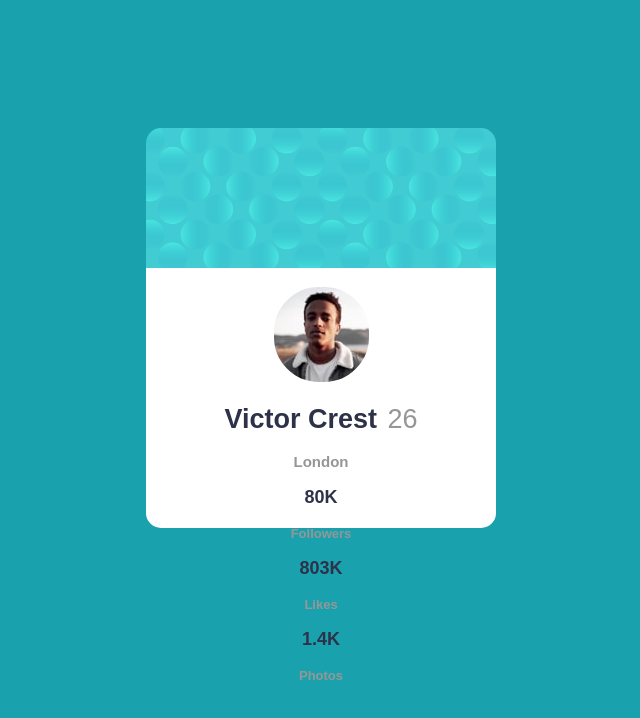
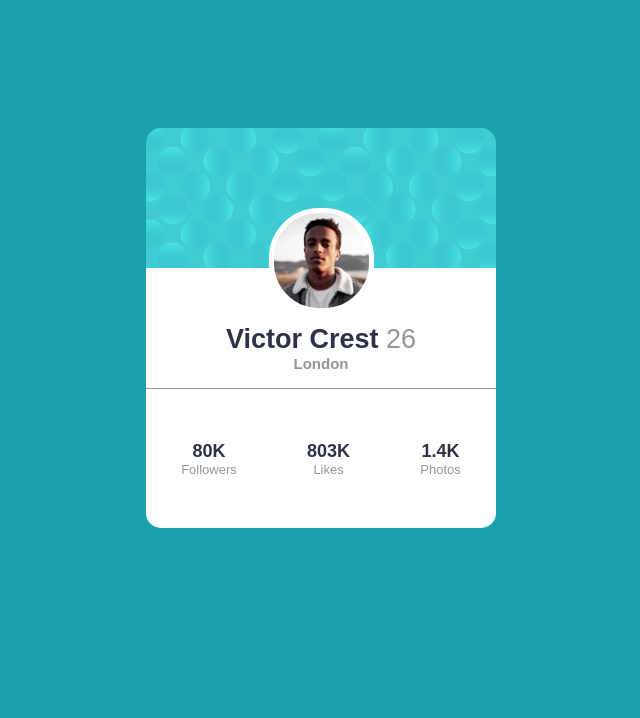
Before and after one commit to RGS-Frontend-Mentor-Challenges/profile-card, a plain HTML site: page index.html in a window 1280 px wide. Shown: the whole page, without its empty margins (319-959 px from the left). Drawn offline with Linux system fonts and the light colour scheme; a web font is replaced by a local one.

Commit message:
Ajustments

```diff
--- a/index.html
+++ b/index.html
@@ -12,44 +12,46 @@
 
 <body>
 
-  <section class="main">
+  <main class="main">
 
     <div class="pic"></div>
 
+    <div class="mainText">
+
       <h2 class="userName elementMargin">
         Victor Crest<span class="age">26</span>
+        <p class="location elementMargin">London</p>
       </h2>
 
-    <p class="locatio">London</p>
+    </div>
 
-
-
+    <ul class="statconfig">
 
       <li class="stats">
 
-          <span>80K</span>
-          <p>Followers</p>
+        <span class="bigText">80K</span>
+        <p class="statDescription">Followers</p>
 
       </li>
 
       <li class="stats">
 
-          <span>803K</span>
-          <p>Likes</p>
+        <span class="bigText">803K</span>
+        <p class="statDescription">Likes</p>
 
       </li>
 
       <li class="stats">
 
-          <span>1.4K</span>
-          <p>Photos</p>
+        <span class="bigText">1.4K</span>
+        <p class="statDescription">Photos</p>
 
       </li>
 
     </ul>
 
     </div>
-  </section>
+  </main>
 
 </body>
 
--- a/style.css
+++ b/style.css
@@ -8,7 +8,8 @@
 }
 
 .elementMargin {
-    margin-top: 5%;
+    width: 70%;
+    margin: auto;
 }
 
 body {
@@ -23,11 +24,36 @@ body {
     background-image: url(./images/bg-pattern-card.svg);
     background-repeat: no-repeat;
     width: 350px;
+    max-width: 350px;
+    min-width: 350px;
     height: 400px;
     margin: 10% auto;
     background-color: white;
     border-radius: 15px;
     padding-top: 12%;
+    position: relative;
+}
+
+.pic {
+    border-radius: 50px;
+    border: 5px solid white;
+    width: 105px;
+    height: 105px;
+    background-image: url(./images/image-victor.jpg);
+    position: absolute;
+    top: 20%;
+    left: center;
+    left: 35%;
+}
+
+.mainText {
+    height: 30%;
+    width: 100%;
+    display: flex;
+    align-items: center;
+    align-content: space-between;
+    position: absolute;
+    top: 40%;
 }
 
 .age {
@@ -36,17 +62,7 @@ body {
     font-weight: lighter;
 }
 
-.pic {
-    border-radius: 50px;
-    border: 5px solid white;
-    width: 105px;
-    height: 105px;
-    background-image: url(./images/image-victor.jpg);
-    margin: auto;
-}
-
-p {
-    margin: 5%;
+.location {
     font-size: 15px;
     font-weight: bold;
     color: hsl(0, 0%, 59%);
@@ -62,20 +78,27 @@ p {
     width: 100%;
 }
 
-ul {
+.statconfig {
     display: flex;
     justify-content: space-around;
+    width: 100%;
+    height: 35%;
+    align-items: center;
+    border-top: 1px solid hsl(0, 0%, 59%);
+    position: absolute;
+    top: 65%;
 }
 
-li {
+.stats {
     text-align: center;
     list-style-type: none;
 }
 
-li span {
+.bigText {
     font-weight: 900;
 }
 
-li p {
+.statDescription {
+    color: hsl(0, 0%, 59%);
     font-size: 13px;
 }
```
Lines whose indentation alone changed are shown as unchanged.
